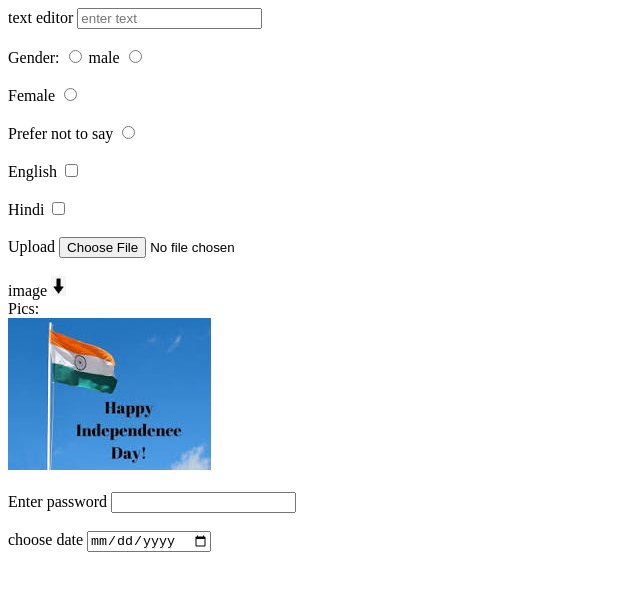
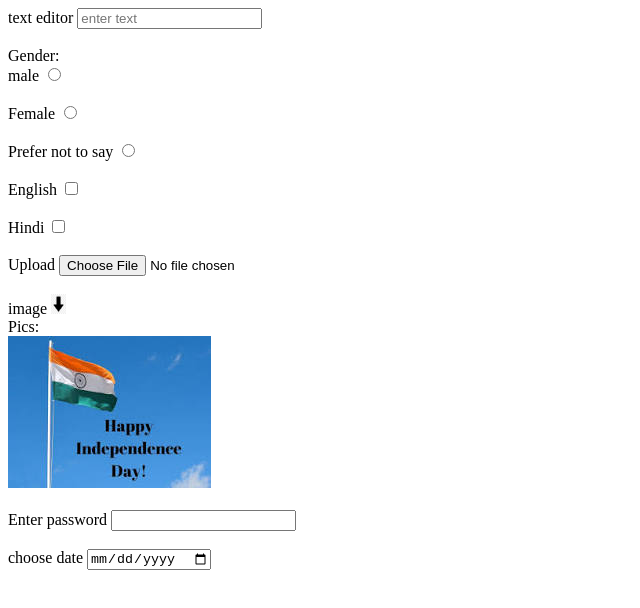
Before and after one commit to Git-Enthusiast/MERN, a plain HTML site: page HTML/5/index.htm in a window 1280 px wide. Shown: the whole page, without its empty margins (0-640 px from the left). Drawn offline with Linux system fonts and the light colour scheme.

Commit message:
HTML Lec-5 Modified

```diff
--- a/HTML/5/index.htm
+++ b/HTML/5/index.htm
@@ -9,19 +9,19 @@
     <label for="text editor1">text editor</label>
     <input type="text" name="text editor1" id="text editor1" placeholder="enter text">
     <br><br>
-    <label for="radio0">Gender:</label>
-    <input type="radio" name="radio" id="radio0">
+    <label for="radio">Gender:</label>
+    <br>
 
-   <label for="radio1">male</label>
-    <input type="radio" name="radio1" id="radio1">
+    <label for="radio1">male</label>
+    <input type="radio" name="radio" id="radio1">
     <br><br>
 
     <label for="radio2">Female</label>
-    <input type="radio" name="radio2" id="radio2">
+    <input type="radio" name="radio" id="radio2">
    <br><br>
 
    <label for="radio3">Prefer not to say</label>
-    <input type="radio" name="radio3" id="radio3">
+    <input type="radio" name="radio" id="radio3">
     <br><br>
 
 
```
